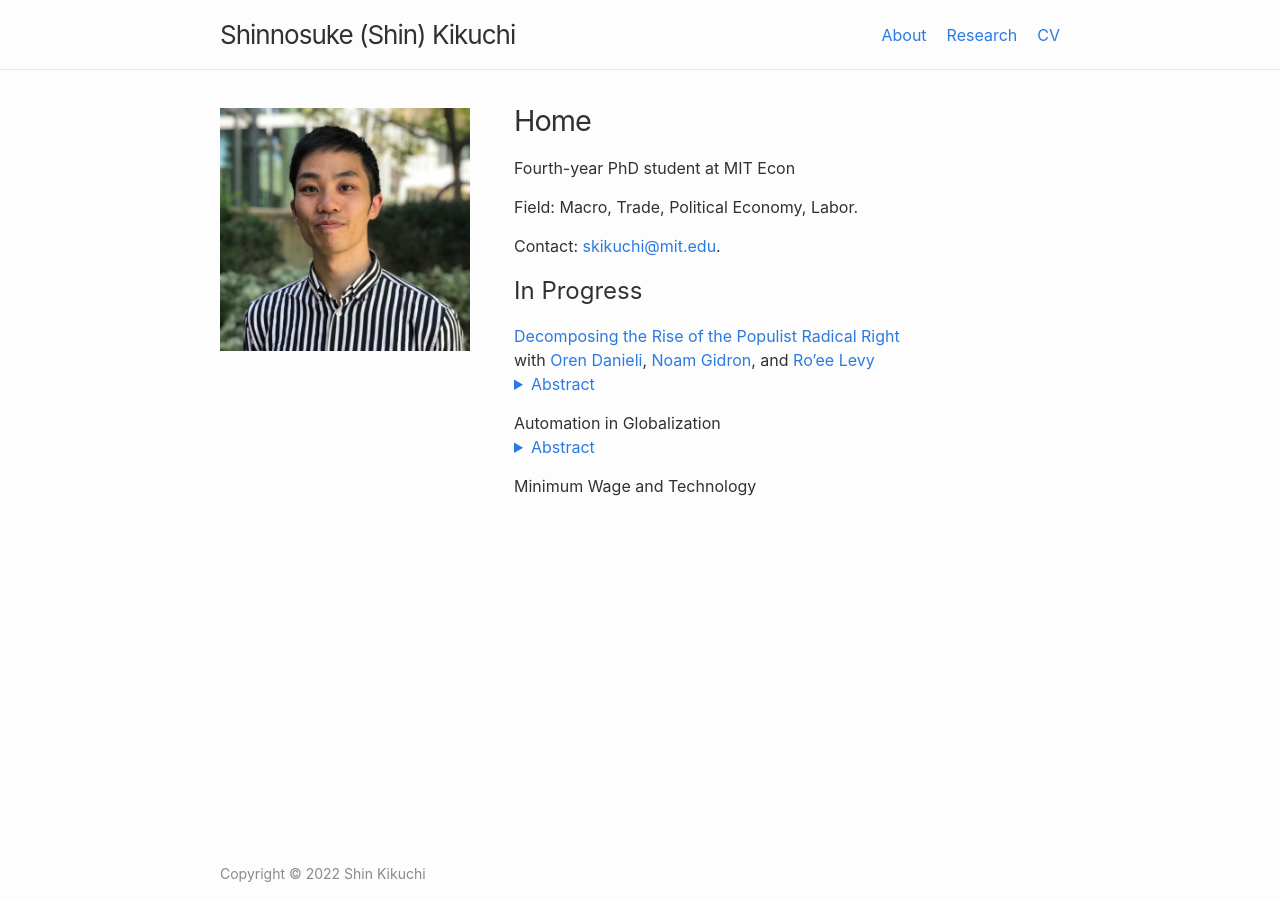
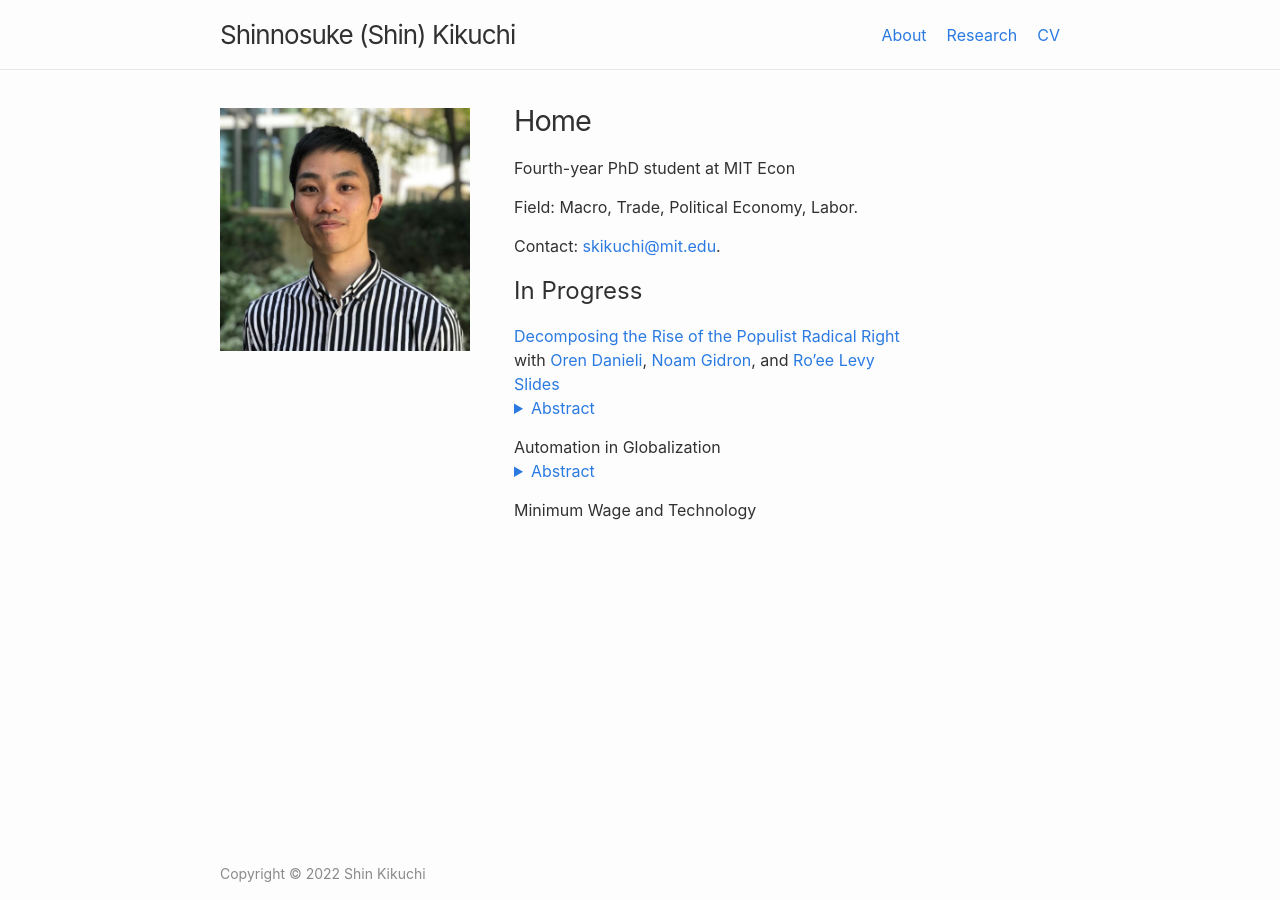
Before and after one commit to shinnkikuchi/shinnkikuchi.github.io, a Jekyll site: the page built from index.md, in a window 1280 px wide. Built offline with Jekyll 4.4.1, drawn with Linux system fonts in a browser that asks for light colours.

Commit message:
Update index.md

```diff
--- a/index.md
+++ b/index.md
@@ -17,6 +17,7 @@
 <a href="/files/research/DGKL-Populism.pdf" target="_blank">Decomposing the Rise of the Populist Radical Right</a>
 <br>
 with <a href="https://www.orendanieli.com/home" target="_blank">Oren Danieli</a>, <a href="https://scholar.harvard.edu/gidron/home" target="_blank">Noam Gidron</a>, and <a href="https://www.roeelevy.com/" target="_blank">Ro'ee Levy</a><br>
+<a href="/files/research/slide-KIKUCHI-DGKL-Populism.pdf" target="_blank">Slides</a><br>
 <details style="margin-bottom: 15px; margin-top: -15px">
 	<summary style="color: #2a7ae2">Abstract</summary>
 
```
